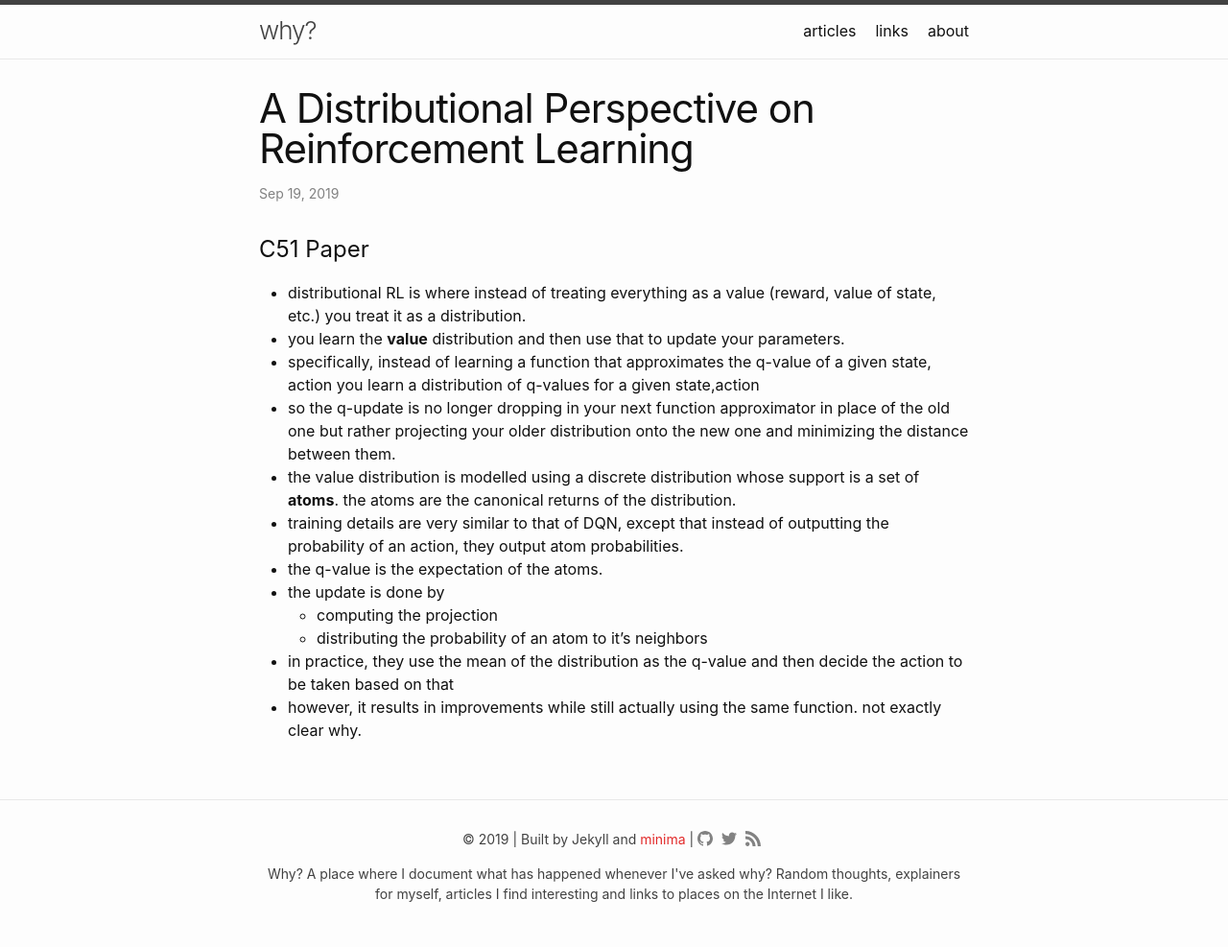
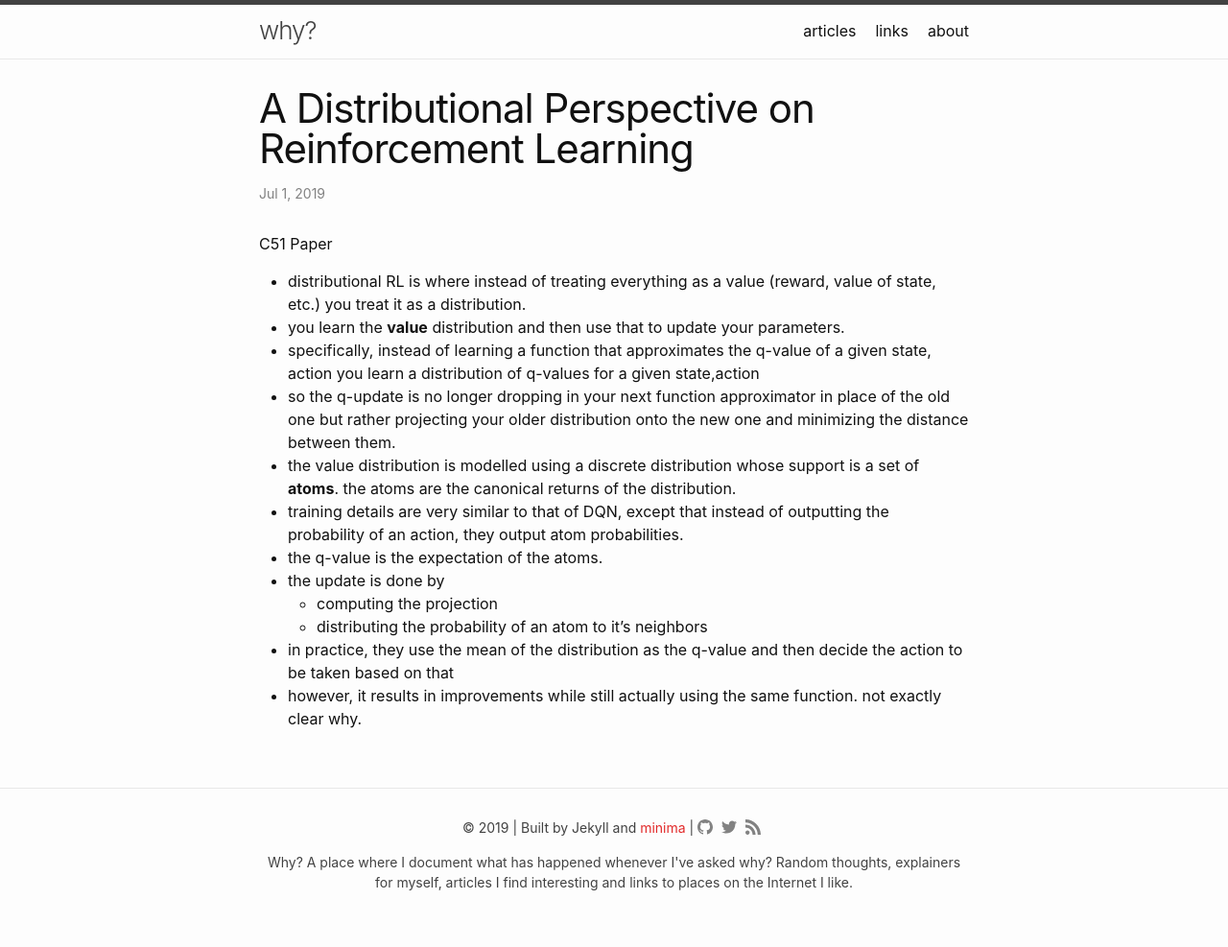
Before and after one commit to viraat/blog, a Jekyll site: the page built from _posts/2019-07-01-c51.md, in a window 1280 px wide. Shown: the whole page at 96% size. Built offline with Jekyll 4.4.1, drawn with Linux system fonts in a browser that asks for light colours; some of the changed lines change nothing that is shown.

Commit message:
Update 2019-07-01-c51.md

```diff
--- a/_posts/2019-07-01-c51.md
+++ b/_posts/2019-07-01-c51.md
@@ -1,10 +1,11 @@
 ---
 layout: post
 title:  "A Distributional Perspective on Reinforcement Learning"
-date:   2019-09-19
-tag: papers,
+date:   2019-07-01
+tag: papers, reinforcement learning, effective sample size, actor-critic, policy gradients
 ---
-# C51 Paper
+
+C51 Paper
 
 - distributional RL is where instead of treating everything as a value (reward, value of state, etc.) you treat it as a distribution.
 - you learn the **value** distribution and then use that to update your parameters.
```
